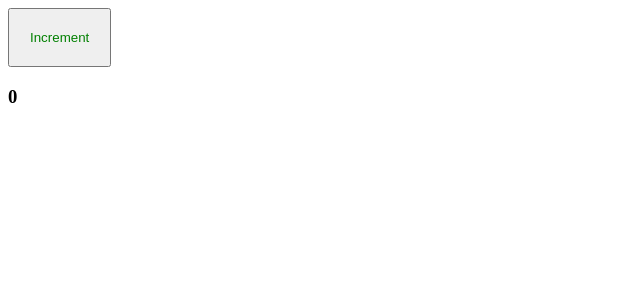
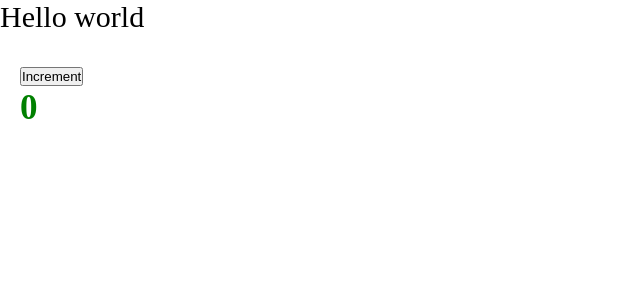
Before and after one commit to plux96/production-react, a React app: page / in a window 1280 px wide. Shown: the top 300 px of the page, without its empty margins (0-640 px from the left). Built offline with nearby package versions, Linux system fonts and the light colour scheme.

Commit message:
Lesson5 completed

```diff
--- a/package.json
+++ b/package.json
@@ -19,6 +19,7 @@
     "@types/webpack-dev-server": "^4.7.2",
     "css-loader": "^6.8.1",
     "html-webpack-plugin": "^5.5.0",
+    "mini-css-extract-plugin": "^2.7.6",
     "sass": "^1.64.2",
     "sass-loader": "^13.3.2",
     "style-loader": "^3.3.3",
--- /dev/null
+++ b/src/App.tsx
@@ -0,0 +1,12 @@
+import React from "react";
+import Counter from "./components/Counter";
+import "./index.scss";
+
+export default function App() {
+  return (
+    <div className="app">
+      Hello world
+      <Counter />
+    </div>
+  );
+}
--- a/src/components/Counter.scss
+++ b/src/components/Counter.module.scss
@@ -1,4 +1,7 @@
-button {
+.btn {
   padding: 20px;
   color: green;
 }
+.green {
+  color: green;
+}
--- a/src/components/Counter.tsx
+++ b/src/components/Counter.tsx
@@ -1,5 +1,5 @@
 import React, { useState } from "react";
-import "./Counter.scss";
+import classes from "./Counter.module.scss";
 
 export default function Counter() {
   const [count, setCount] = useState(0);
@@ -9,7 +9,7 @@
   };
 
   return (
-    <div>
+    <div className={classes.btn}>
       <button onClick={increment}>Increment</button>
       <h3>{count}</h3>
     </div>
--- /dev/null
+++ b/src/index.scss
@@ -0,0 +1,9 @@
+* {
+  margin: 0;
+  padding: 0;
+  box-sizing: border-box;
+}
+
+.app {
+  font-size: 30px;
+}
--- a/src/index.tsx
+++ b/src/index.tsx
@@ -1,5 +1,6 @@
 import React from "react";
 import { createRoot } from "react-dom/client";
 import Counter from "./components/Counter";
+import App from "./App";
 
-createRoot(document.getElementById("root")).render(<Counter />);
+createRoot(document.getElementById("root")).render(<App />);
```
Also changed, not shown: src/global.d.ts (added, +7 -0 lines), 9 other files (tests, documents, lock files or other folders).
